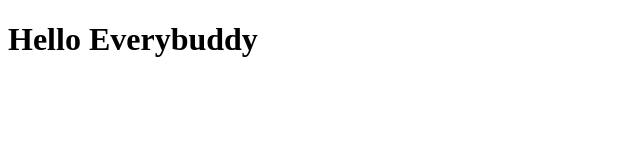
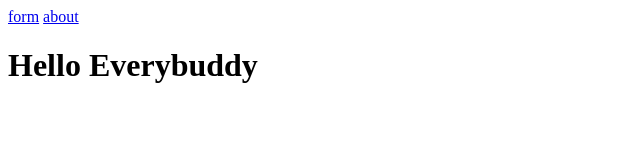
Before and after one commit to waqasali333/waqas333, a plain HTML site: page index.html in a window 1280 px wide. Shown: the whole page, without its empty margins (0-640 px from the left). Drawn offline with Linux system fonts and the light colour scheme.

Commit message:
complete

```diff
--- a/index.html
+++ b/index.html
@@ -6,8 +6,8 @@
     <title>Document</title>
 </head>
 <body>
-    <a href="form.html"></a>
-    <a href="about.html"></a>
+    <a href="form.html">form</a>
+    <a href="about.html">about</a>
     <h1>Hello Everybuddy</h1>
 </body>
 </html>
```
